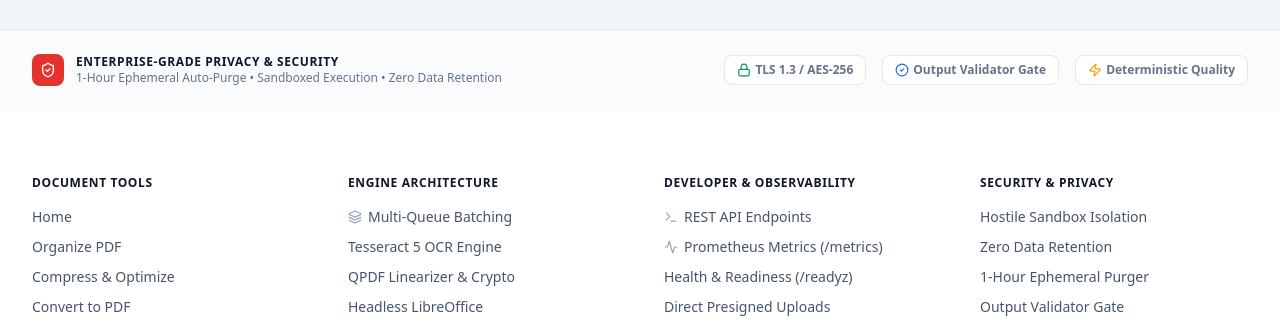
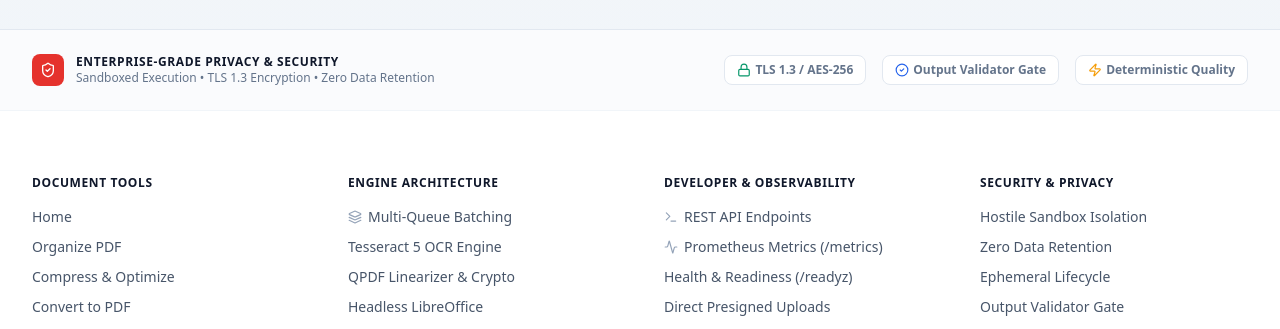
Before and after one commit to sauryah/li-pdf, a Next.js app in the folder web/: page / in a window 1280 px wide. Shown: the part 5185-5514 px from the top of the page. Built offline with nearby package versions, Linux system fonts and the light colour scheme; no server answers.

Commit message:
style(ui): update footer security banner to remove 1-hour purge references

```diff
--- a/web/src/components/Footer.tsx
+++ b/web/src/components/Footer.tsx
@@ -27,7 +27,7 @@ export function Footer() {
                 Enterprise-Grade Privacy & Security
               </div>
               <div className="text-xs text-slate-500">
-                1-Hour Ephemeral Auto-Purge • Sandboxed Execution • Zero Data Retention
+                Sandboxed Execution • TLS 1.3 Encryption • Zero Data Retention
               </div>
             </div>
           </div>
@@ -179,8 +179,8 @@ export function Footer() {
                 </a>
               </li>
               <li>
-                <a href="#ephemeral-purger" className="hover:text-[#E5322D] transition-colors">
-                  1-Hour Ephemeral Purger
+                <a href="#privacy-policy" className="hover:text-[#E5322D] transition-colors">
+                  Ephemeral Lifecycle
                 </a>
               </li>
               <li>
```
